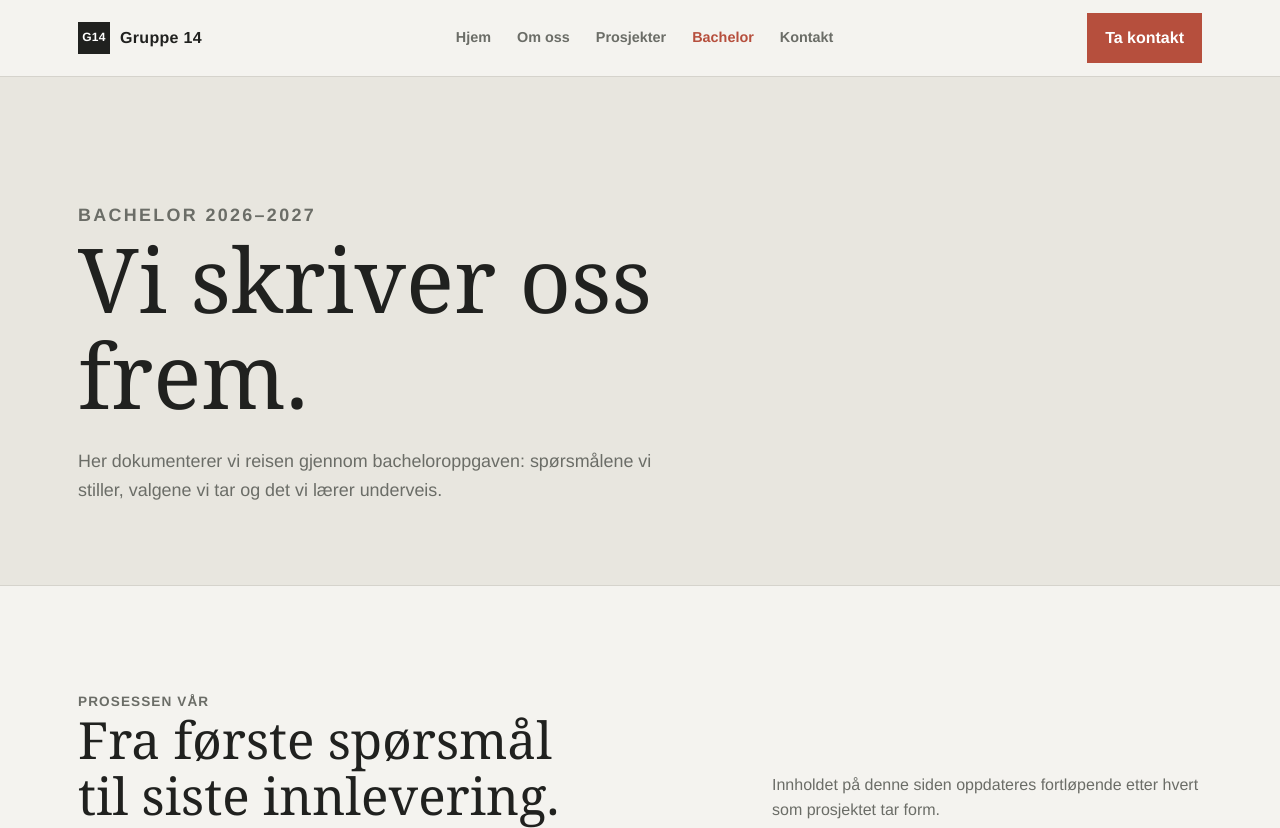
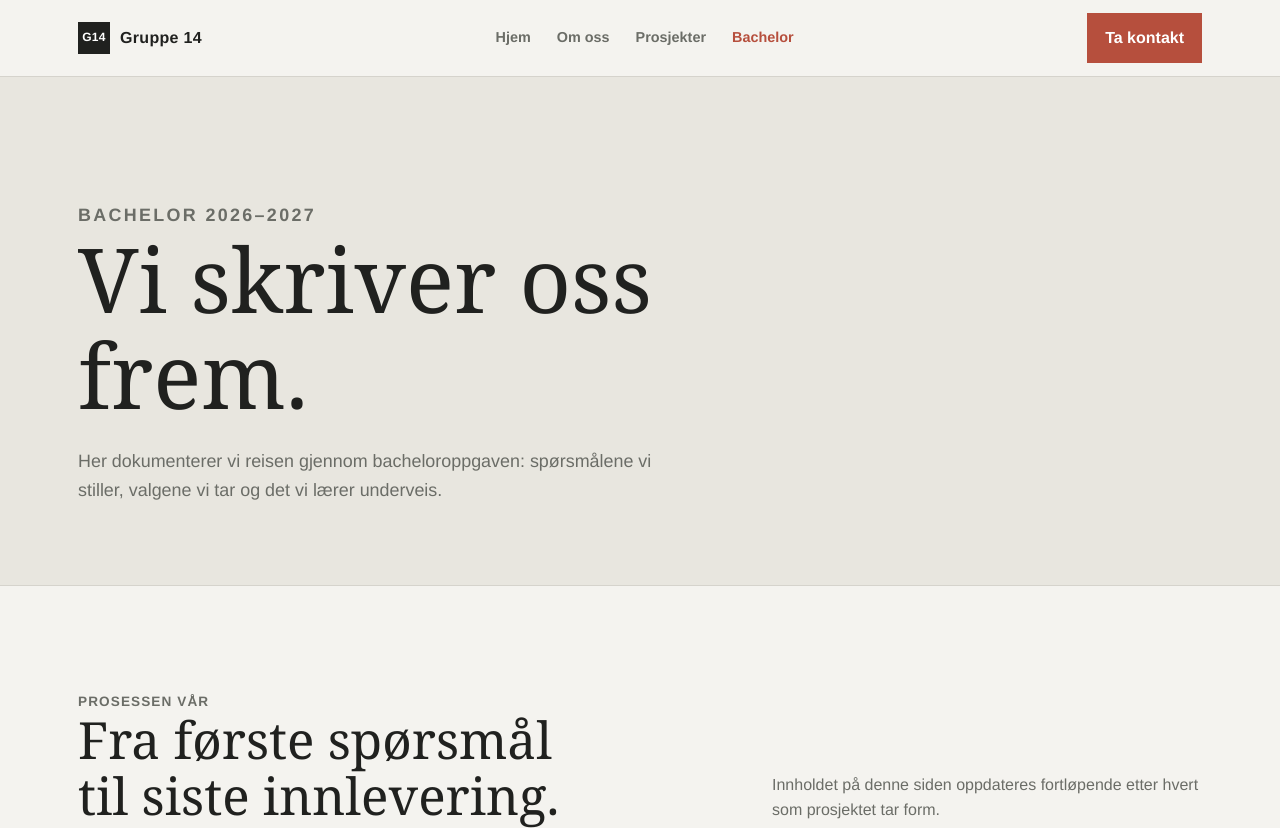
Before and after one commit to Erfan717/Gruppe-14-Portfolio, a plain HTML site: page bachelor.html in a window 1280 px wide. Shown: the top 828 px of the page. Drawn offline with Linux system fonts and the light colour scheme.

Commit message:
Fjernet kontakt fra header på alle sider

```diff
--- a/bachelor.html
+++ b/bachelor.html
@@ -4,7 +4,7 @@
 <body>
 <header class="site-header"><nav class="nav" aria-label="Hovedmeny"><a class="logo" href="index.html"><span class="logo-mark">G14</span><span>Gruppe 14</span></a><div class="nav-links"><a href="index.html">Hjem</a><a href="about.html">Om oss</a><a href="projects.html">Prosjekter</a><a class="active" href="bachelor.html">Bachelor</a>
     <!-- <a href="contact.html">Kontakt</a> -->
-    <a href="contact.html">Kontakt</a></div><a class="nav-cta" href="contact.html">Ta kontakt</a></nav></header>
+    </div><a class="nav-cta" href="contact.html">Ta kontakt</a></nav></header>
 <main><section class="page-hero"><div class="container"><p class="eyebrow">Bachelor 2026–2027</p><h1>Vi skriver oss frem.</h1><p>Her dokumenterer vi reisen gjennom bacheloroppgaven: spørsmålene vi stiller, valgene vi tar og det vi lærer underveis.</p></div></section>
 <section class="section"><div class="container"><div class="section-head"><div><p class="kicker">Prosessen vår</p><h2>Fra første spørsmål<br>til siste innlevering.</h2></div><p>Innholdet på denne siden oppdateres fortløpende etter hvert som prosjektet tar form.</p></div><div class="timeline"><div class="timeline-year">01 · Oppstart</div><div><h3>Problemområdet</h3><p>Her skriver vi om bakgrunnen for prosjektet, hvem vi undersøker og hvorfor dette er viktig.</p></div></div><div class="timeline"><div class="timeline-year">02 · Innsikt</div><div><h3>Det vi finner ut</h3><p>Intervjuer, observasjoner og analyse samles til innsikt som peker ut retningen videre.</p></div></div><div class="timeline"><div class="timeline-year">03 · Utvikling</div><div><h3>Fra innsikt til idé</h3><p>Vi tester hypoteser og lager prototyper som kan prøves, feiles og forbedres.</p></div></div><div class="timeline"><div class="timeline-year">04 · Leveranse</div><div><h3>Resultatet</h3><p>Til slutt samler vi erfaringene våre i en løsning og en rapport vi kan stå inne for.</p></div></div></div></section></main>
 <footer class="site-footer"><div class="container footer-row"><a class="logo" href="index.html"><span class="logo-mark">G14</span><span>Gruppe 14</span></a><span>© <span data-year></span> Gruppe 14.</span></div></footer><script src="script.js"></script></body></html>
```
